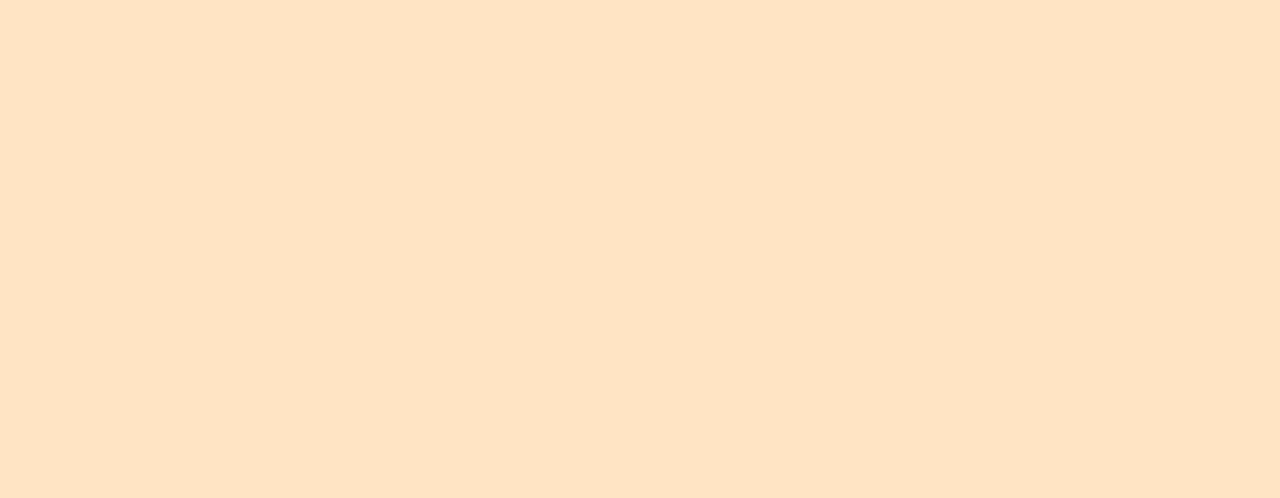
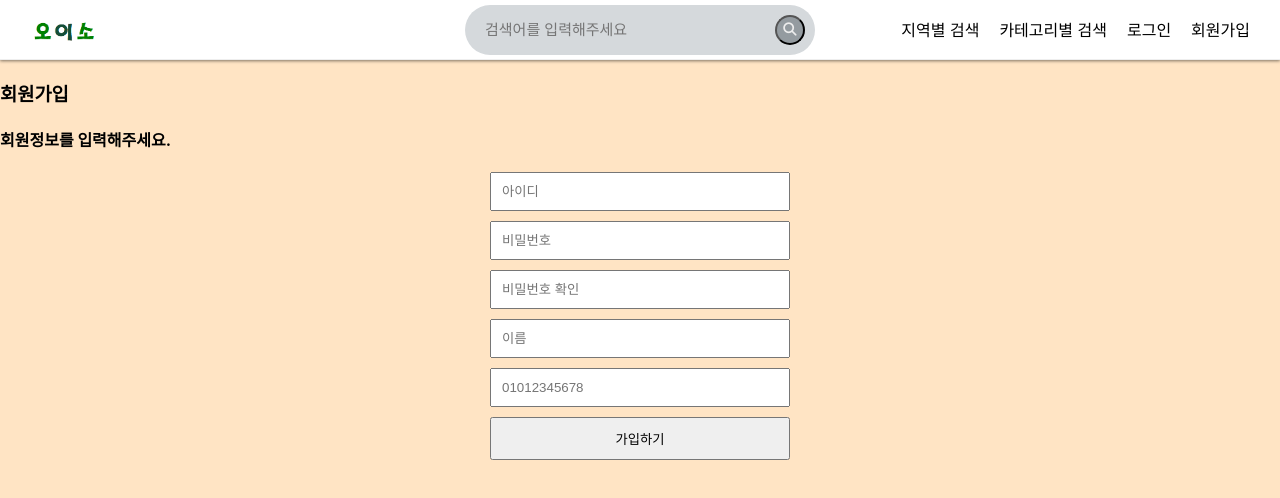
Before and after one commit to dbswl701/oiso_frontend, a React (Create React App) app in the folder oiso_frontend/: page /signUp in a window 1280 px wide. Before the commit this address had no page. Shown: the top 498 px of the page. Built offline with nearby package versions, Linux system fonts and the light colour scheme.

Commit message:
feat: 회원가입 기능 추가

```diff
--- a/oiso_frontend/src/App.js
+++ b/oiso_frontend/src/App.js
@@ -6,6 +6,7 @@ import RegistItem from './Component/RegistItem'
 import MyPage from './Component/MyPage/MyPage'
 import BookingList from './Component/MyPage/BookingList'
 import WishList from './Component/MyPage/WishList'
+import SignUp from './Component/SignUp'
 import { useState } from 'react';
 
 
@@ -36,6 +37,7 @@ function App() {
       <Routes>
         <Route path='/' element={<Main />} />
         <Route path='/login' element={<Login />} />
+        <Route path='/signUp' element={<SignUp />} />
         <Route path='/registItem' element={<RegistItem />} />
         <Route path='/myPage' element={<MyPage />} />
         {/* <Route path='/myPage/bookingList' element={<BookingList itemList={itemList} whichList='booking'/>} />
--- a/oiso_frontend/src/Component/Navbar.js
+++ b/oiso_frontend/src/Component/Navbar.js
@@ -6,7 +6,7 @@ function Navbar(){
 
   return (
     <div id="navbar">
-      <Link id="logo" to ='./areaSearch'>
+      <Link id="logo" to ='./'>
       <img src='logo.png'></img>
       </Link>
       <form id="search-box">
--- /dev/null
+++ b/oiso_frontend/src/Component/SignUp.css
@@ -0,0 +1,18 @@
+.Signup {
+  width: 100%;
+  display: flex;
+  flex-direction: column;
+  justify-content: center;
+  align-items: center;
+}
+
+.Signup input {
+  padding: 10px;
+  margin-bottom: 10px;
+  width: 300px;
+}
+
+.Signup .signup_phone {
+  width: 300px;
+
+}
--- /dev/null
+++ b/oiso_frontend/src/Component/SignUp.js
@@ -0,0 +1,54 @@
+import Navbar from './Navbar';
+import './SignUp.css';
+import { Link } from 'react-router-dom';
+
+function SignUp() {
+
+  return (
+    <div>
+      <Navbar />
+      <div>
+        <div>
+          <h3 id='signup_title'> 회원가입</h3>
+          <h4>회원정보를 입력해주세요.</h4>
+        </div>
+        <div className='Signup'>
+          {/* 아이디 */}
+          <div>
+            <input type='text' maxLength='20' name='signup_id' placeholder='아이디'/>
+          </div>
+
+          {/* 비밀번호 */}
+          <div>
+            <input type='password' maxLength='15' name='signup_password' placeholder='비밀번호'/>
+          </div>
+
+          {/* 비밀번호 */}
+          <div>
+            <input type='password' maxLength='15' name='signup_pswCheck' placeholder='비밀번호 확인'/>
+          </div>
+
+          {/* 이름 */}
+          <div>
+            <input type='text' maxLength='10' name='signup_name' placeholder='이름'/>
+          </div>
+
+          {/* 휴대폰 번호 */}
+          <div class = "signup_phone">
+            <input type='tel' maxLength='11' name='signup_phone_first' placeholder='01012345678'/>
+          </div>
+          {/* <div> */}
+          <Link to='../'>
+          <input type='submit' value='가입하기' name='sigunup_submit'/>
+
+          </Link>
+          {/* </div> */}
+        </div>
+
+
+      </div>
+    </div>
+  );
+}
+
+export default SignUp;
```
